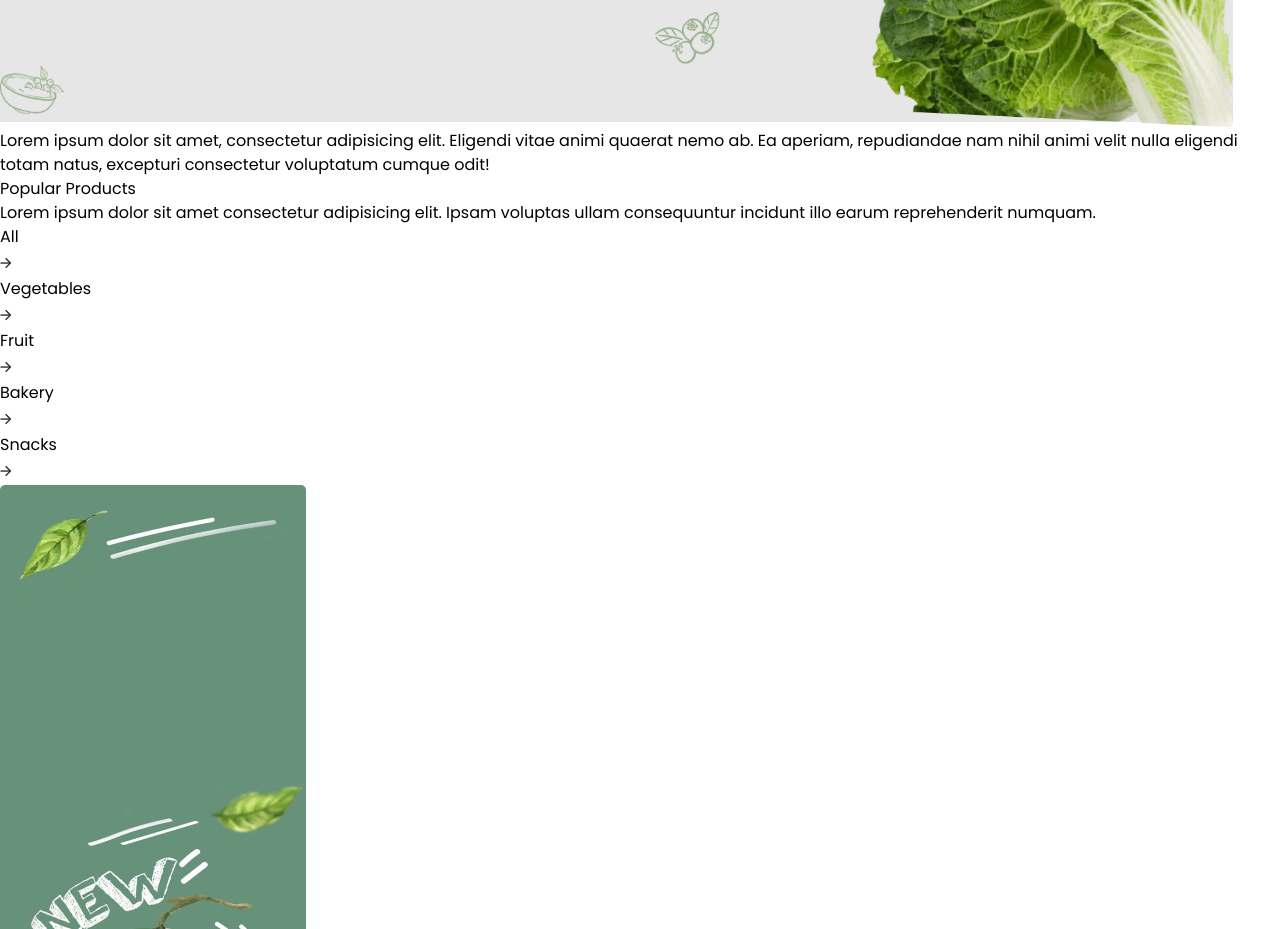
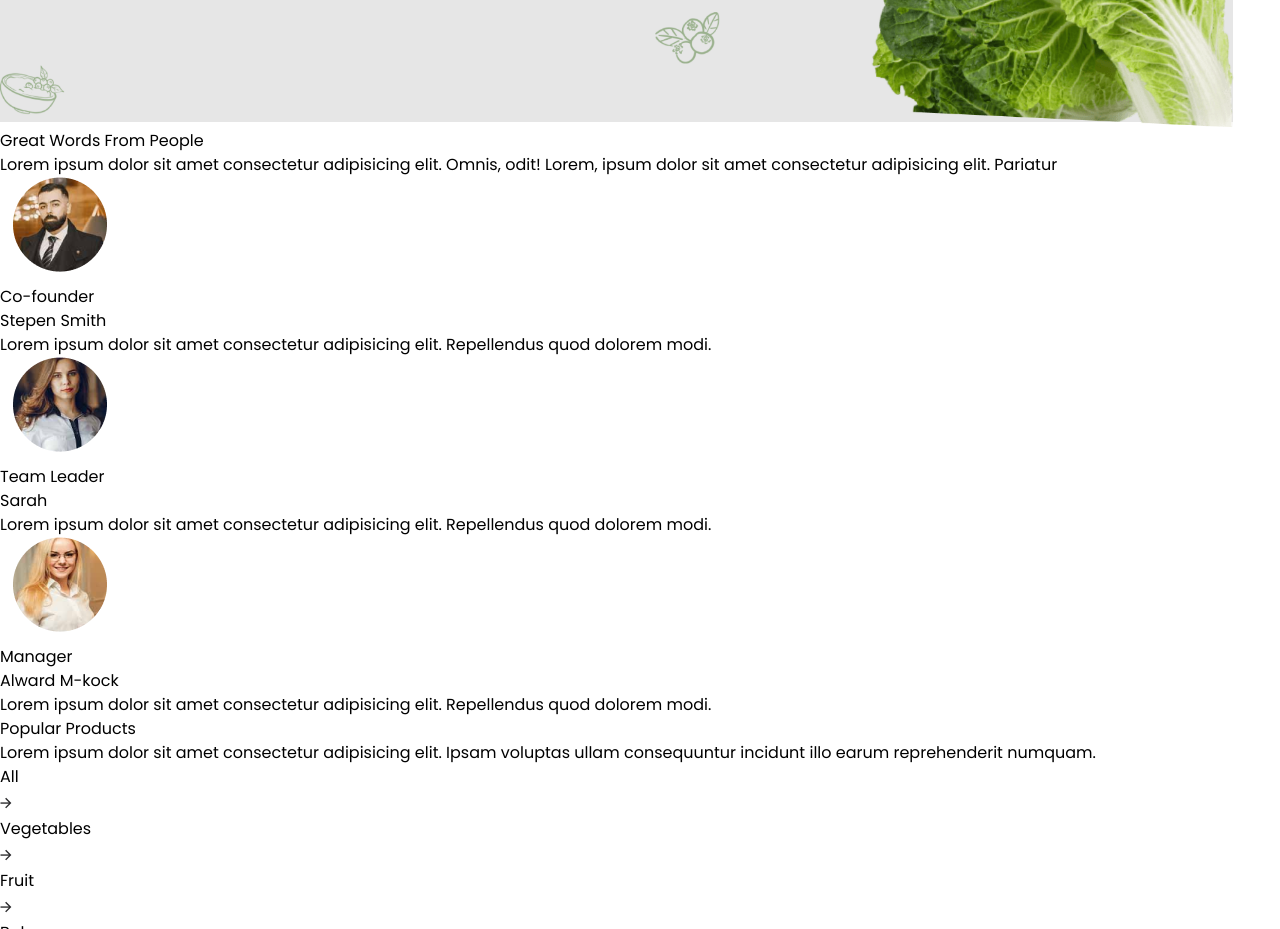
Before and after one commit to CODEMASTER-ABDULLAH-92/Food-Trove-App, a React (Vite) app: page / in a window 1280 px wide. Shown: the part 1900-2829 px from the top of the page. Built offline with nearby package versions, Linux system fonts and the light colour scheme.

Commit message:
Adding the Testmonail Section

```diff
--- a/src/Pages/Home.jsx
+++ b/src/Pages/Home.jsx
@@ -11,9 +11,8 @@ const Home = () => {
   return (
     <div>
       <Hero/>
-      Lorem ipsum dolor sit amet, consectetur adipisicing elit. Eligendi vitae animi quaerat nemo ab. Ea aperiam, repudiandae nam nihil animi velit nulla eligendi totam natus, excepturi consectetur voluptatum cumque odit!
       <Herodown/>
-      {/* <Testimonial/> */}
+      <Testimonial/>
 <MainHomeProduct/>
 
 
```
